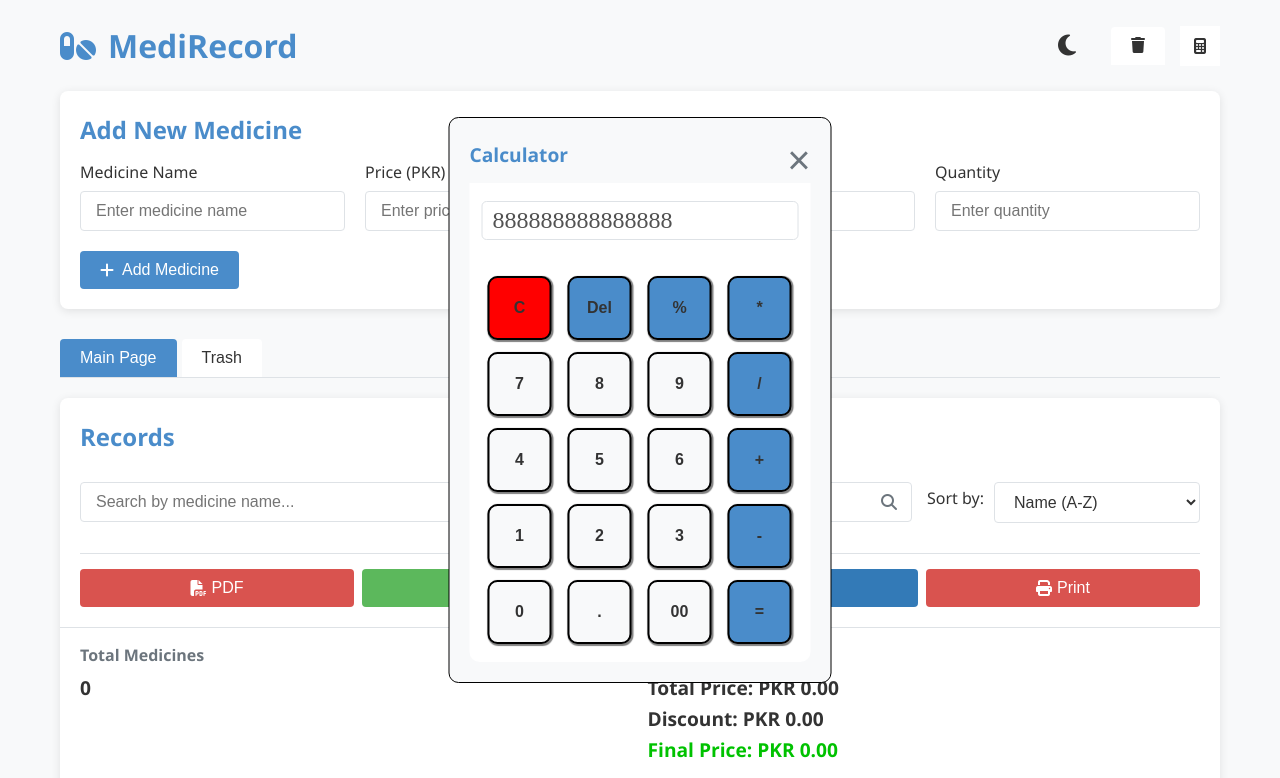
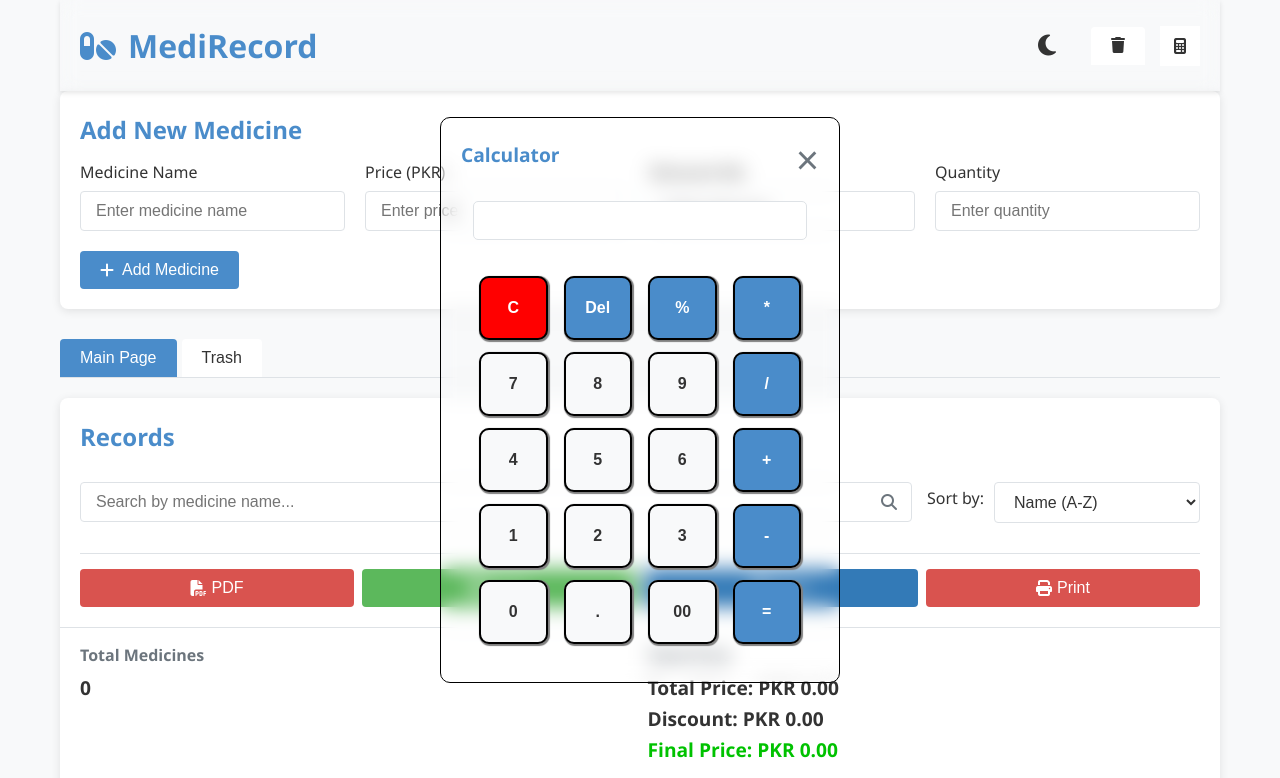
Before and after one commit to muhammadkashifpathan/msi, a plain HTML site: page index.html in a window 1280 px wide. Both pictures are taken after a click on the icon 1200 px from the left and 45 px from the top of the page. Shown: the top 778 px of the page. Drawn offline with nearby package versions, Linux system fonts and the light colour scheme.

Commit message:
Add files via upload

```diff
--- a/index.html
+++ b/index.html
@@ -253,7 +253,7 @@
         </div>
         <div class="screen">
             <div class="row">
-                <input type="text" class="input" autofocus readonly placeholder="888888888888888">
+                <input type="text" class="input" autofocus readonly>
             </div>
         </div>
         <div class="buttons">
--- a/script.js
+++ b/script.js
@@ -1343,17 +1343,30 @@ document.querySelectorAll('.button').forEach((button) => {
 });
 
 
-const calulatorContainer = document.querySelector('.calculator-container');
+const calculatorContainer = document.querySelector('.calculator-container');
 const openCalculatorBtn = document.querySelector('.open-calculator-btn');
 const closeCalculatorBtn = document.querySelector('.close-calculator-btn');
 
+// Function to open the calculator
 openCalculatorBtn.addEventListener('click', () => {
-    calulatorContainer.classList.remove('show');
-    console.log("open")
+    calculatorContainer.classList.remove('show'); // Show calculator
+    document.body.addEventListener('click', outsideClickListener);
+});
+
+// Function to close the calculator
+closeCalculatorBtn.addEventListener('click', () => {
+    closeCalculator();
+});
+
+// Function to detect clicks outside the calculator
+function outsideClickListener(event) {
+    if (!calculatorContainer.contains(event.target) && !openCalculatorBtn.contains(event.target)) {
+        closeCalculator();
+    }
 }
-);
-closeCalculatorBtn.addEventListener('click', () => {
-    calulatorContainer.classList.add('show');
-    console.log("close")
+
+// Function to actually close and cleanup
+function closeCalculator() {
+    calculatorContainer.classList.add('show'); // Hide calculator
+    document.body.removeEventListener('click', outsideClickListener);
 }
-);
--- a/styles.css
+++ b/styles.css
@@ -53,7 +53,7 @@ body {
 .container {
     max-width: 1200px;
     margin: 0 auto;
-    padding: 20px;
+    padding: 0 20px 20px;
 }
 
 header {
@@ -64,7 +64,13 @@ header {
     display: flex;
     justify-content: space-between;
     align-items: center;
-    margin-bottom: 20px;
+    padding: 20px;
+    position: sticky;
+    top: 0;
+    left: 0;
+    background-color: transparent;
+    backdrop-filter: blur(10px);
+    box-shadow: 0 2px 5px rgba(0, 0, 0, 0.1);
 }
 
 .title-container {
@@ -777,6 +783,7 @@ tr:hover td {
 
 .calculator-container {
     max-width: 400px;
+    width: 70%;
     padding: 20px;
     border: 1px solid black;
     border-radius: 10px;
@@ -784,7 +791,8 @@ tr:hover td {
     top: 50%;
     left: 50%;
     transform: translate(-50%, -50%);
-    background-color: var(--background-color);
+    background-color: transparent;
+    backdrop-filter: blur(10px);
     display: flex;
     flex-direction: column;
     align-items: center;
@@ -821,15 +829,12 @@ tr:hover td {
     font-family: 'Digital-7';
 }
 
-.row input::placeholder {
-    color: rgb(82, 82, 82);
-}
-
 .screen,
 .calculator-container .buttons {
     width: 100%;
     padding: 12px;
-    background-color: var(--container-bg);
+    background-color: transparent;
+    backdrop-filter: blur(10px);
 }
 .screen .row input {
     background-color: var(--input-bg);
@@ -844,8 +849,11 @@ tr:hover td {
 
 .row {
     display: flex;
-    gap: 4px;
-}
+        gap: 4px;
+        flex: 1 1 25%;
+        justify-content: space-between;
+    }
+
 
 .row .button {
     margin: 0 6px;
@@ -865,6 +873,7 @@ tr:hover td {
 
 .buttons .row button {
     padding: 0;
+    flex: 1 1 25%;
 }
 
 .button:hover {
@@ -872,7 +881,7 @@ tr:hover td {
 }
 .row .red {
     background-color: red;
-    color: var(--text-color);
+    color: white;
 }
 
 .red:hover {
@@ -881,6 +890,7 @@ tr:hover td {
 
 .row .blue {
     background-color: var(--primary-color);
+    color: white;
 }
 
 .blue:hover{
```
